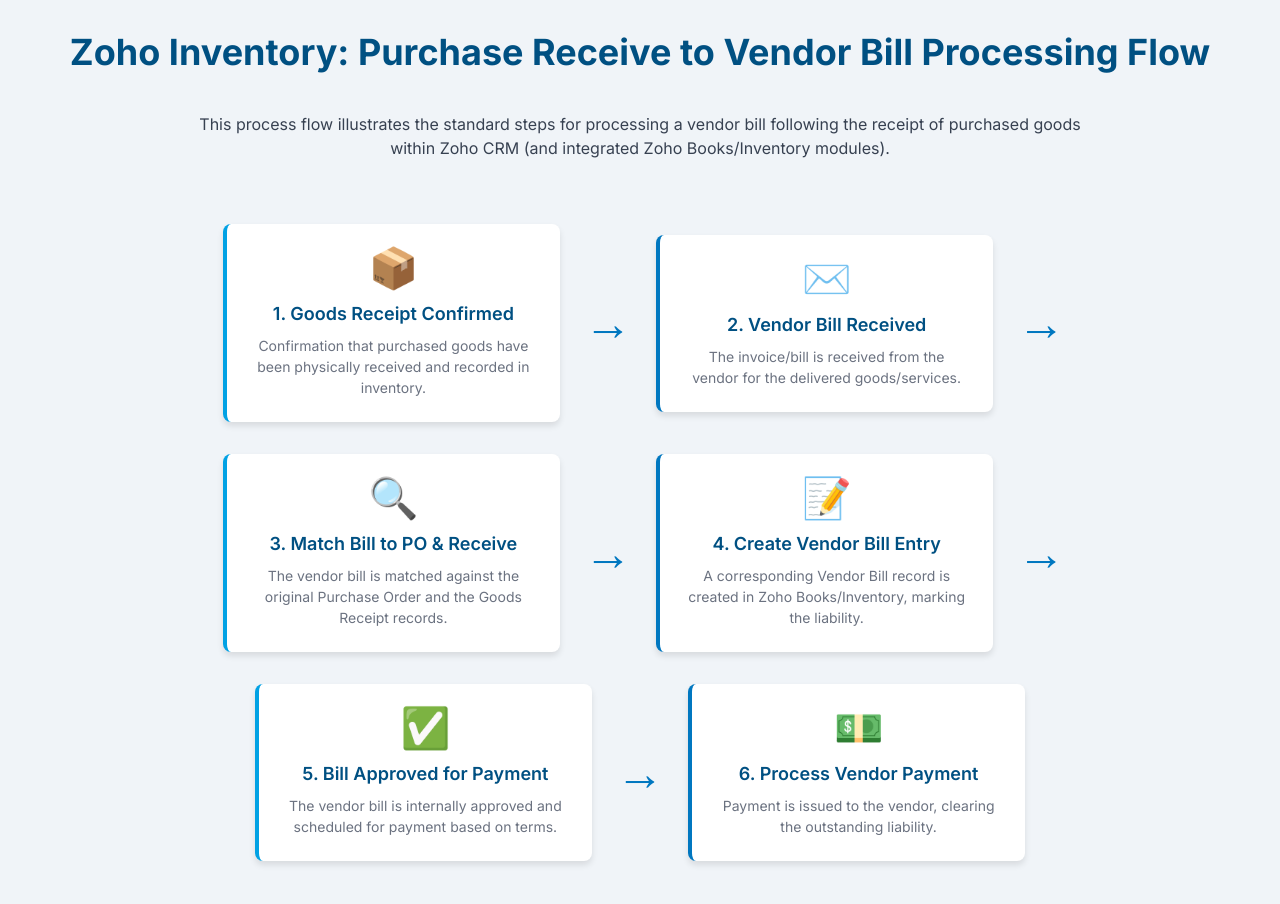
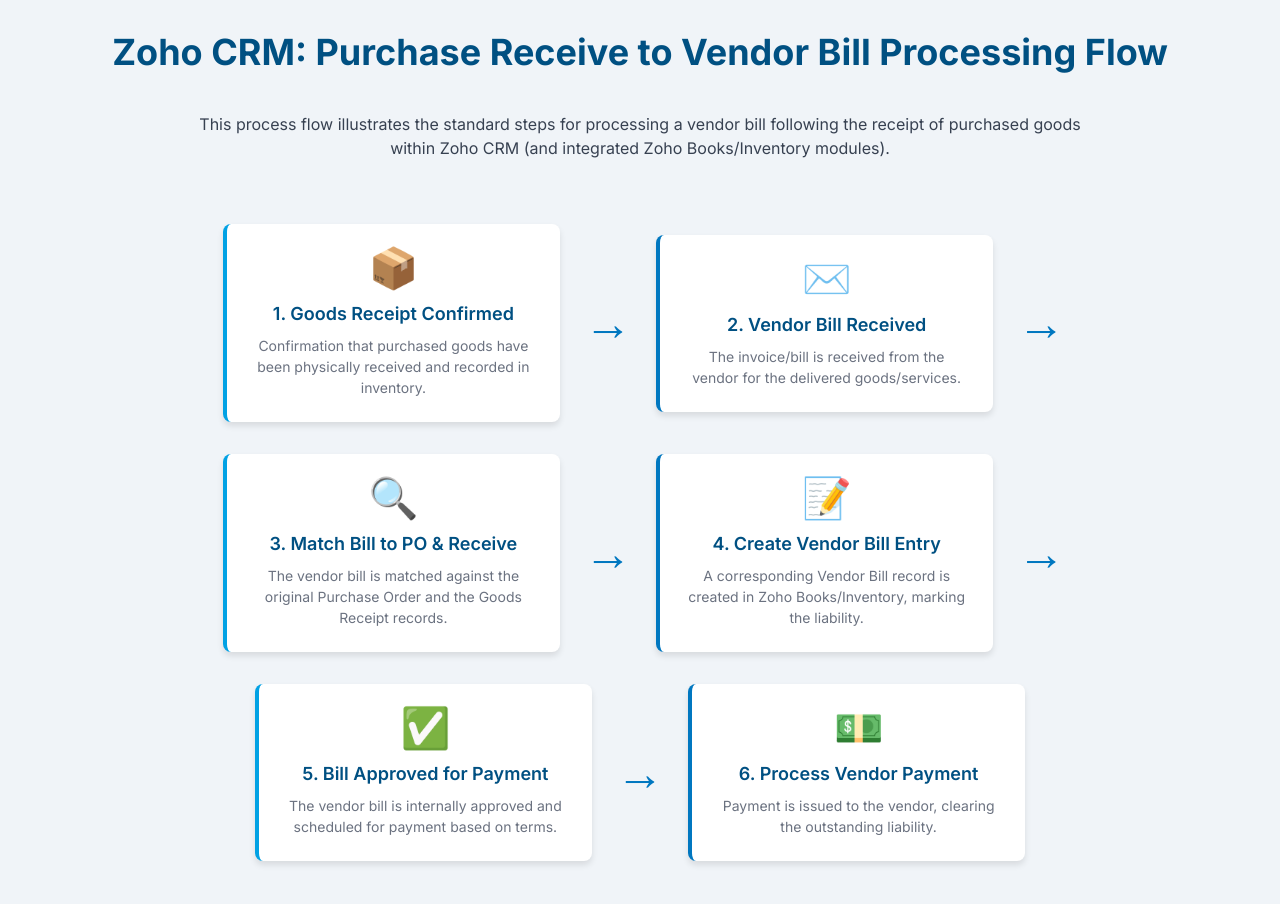
Before and after one commit to Fatty613/Lead-to-Customer, a plain HTML site: page index.html in a window 1280 px wide. Drawn offline with nearby package versions, Linux system fonts and the light colour scheme.

Commit message:
index.html

```diff
--- a/index.html
+++ b/index.html
@@ -105,7 +105,7 @@
 </head>
 <body>
     <div class="container mx-auto p-4 md:p-8">
-        <h1 class="text-3xl md:text-4xl font-bold text-center text-[#005082] mb-10">Zoho Inventory: Purchase Receive to Vendor Bill Processing Flow</h1>
+        <h1 class="text-3xl md:text-4xl font-bold text-center text-[#005082] mb-10">Zoho CRM: Purchase Receive to Vendor Bill Processing Flow</h1>
         <p class="max-w-4xl mx-auto text-center text-gray-700 mb-12">This process flow illustrates the standard steps for processing a vendor bill following the receipt of purchased goods within Zoho CRM (and integrated Zoho Books/Inventory modules).</p>
 
         <div class="flow-container flex justify-center items-stretch">
```
